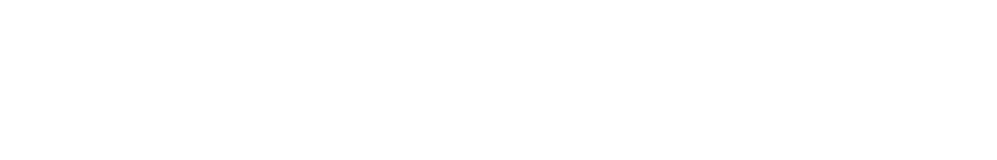
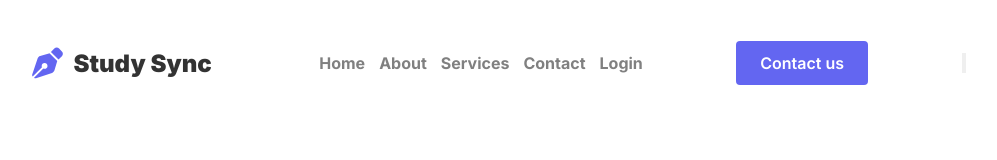
Before and after one commit to Suprithsk/StudySyncCss, a plain HTML site: page index.html in a window 1280 px wide. Shown: the whole page, without its empty margins (141-1138 px from the left). Drawn offline with Linux system fonts and the light colour scheme.

Commit message:
header without side bar

```diff
--- a/index.html
+++ b/index.html
@@ -10,10 +10,31 @@
       href="https://fonts.googleapis.com/css2?family=Inter:wght@100..900&display=swap"
       rel="stylesheet"
     />
+    <link rel="stylesheet" href="styles.css">
   </head>
   <body>
         <div class="header">
-
+            <header class="header-content">
+                <a href="#logo" class="logo">
+                    <img class="logo-icon" src="./images/StudySyn.svg" alt="study sync logo">
+                    <span class="logo-text">Study Sync</span>
+                </a>
+                <nav class="nav">
+                    <ul class="nav-links">
+                        <li class="nav-link"><a href="#home">Home</a></li>
+                        <li class="nav-link"><a href="#about">About</a></li>
+                        <li class="nav-link"><a href="#services">Services</a></li>
+                        <li class="nav-link"><a href="#contact">Contact</a></li>
+                        <li class="nav-link"><a href="#login">Login</a></li>
+                    </ul>
+                </nav>
+                <a href="#contact" class="contact-button">
+                    Contact us
+                </a>
+                <button class="menu-button">
+                    <img src="./images/Hamburger.svg" alt="image" class="menu-icon">
+                </button>
+            </header>
         </div>
   </body>
 </html>
--- a/styles.css
+++ b/styles.css
@@ -0,0 +1,74 @@
+
+:root{
+    --primary-color:#6366f1;
+    --accent-color:#3f83f8;
+    --text-color:#333333;
+    --link-color:#2563eb;
+    --background-color:#ffffff;
+    --light-gray:#f0f0f0;
+    --gray:#808080;
+    --dark-gray:#555;
+}
+* {
+    margin: 0;
+    padding: 0;
+    box-sizing: border-box;
+    font-family: "inter", sans-serif;
+}
+.logo {
+  text-decoration: none;
+  color: var(--text-color);
+  gap: 0.625rem;
+  display: flex;
+  align-items: center;
+
+}
+.logo-icon{
+    height: 5.875rem;
+    width: 1.938rem;
+}
+.logo-text {
+  font-size: 1.5rem;
+  font-weight: 900;
+}
+.header {
+  width: 100%;
+  display: flex;
+  justify-content: center;
+}
+.header-content {
+    padding: 1rem;
+  width: 90%;
+  display: flex;
+  justify-content: space-evenly;
+  align-items: center;
+}
+.nav-links {
+  list-style-type: none;
+  display: flex;
+  justify-content: space-between;
+}
+.nav-links li {
+  margin-left: 14px;
+  transform: color 0.1s;
+}
+.nav-links li a{
+    text-decoration: none;
+    color: var(--gray);
+    font-size: 1rem;
+    font-weight: 700;
+
+}
+.nav-links li :hover{
+    color: var(--link-color);
+}
+.contact-button{
+    padding: 0.75rem 1.5rem;
+    border-radius: 4px;
+
+    background-color: var(--primary-color);
+    text-decoration: none;
+    color: white;
+    font-weight: 600;
+
+}
```
